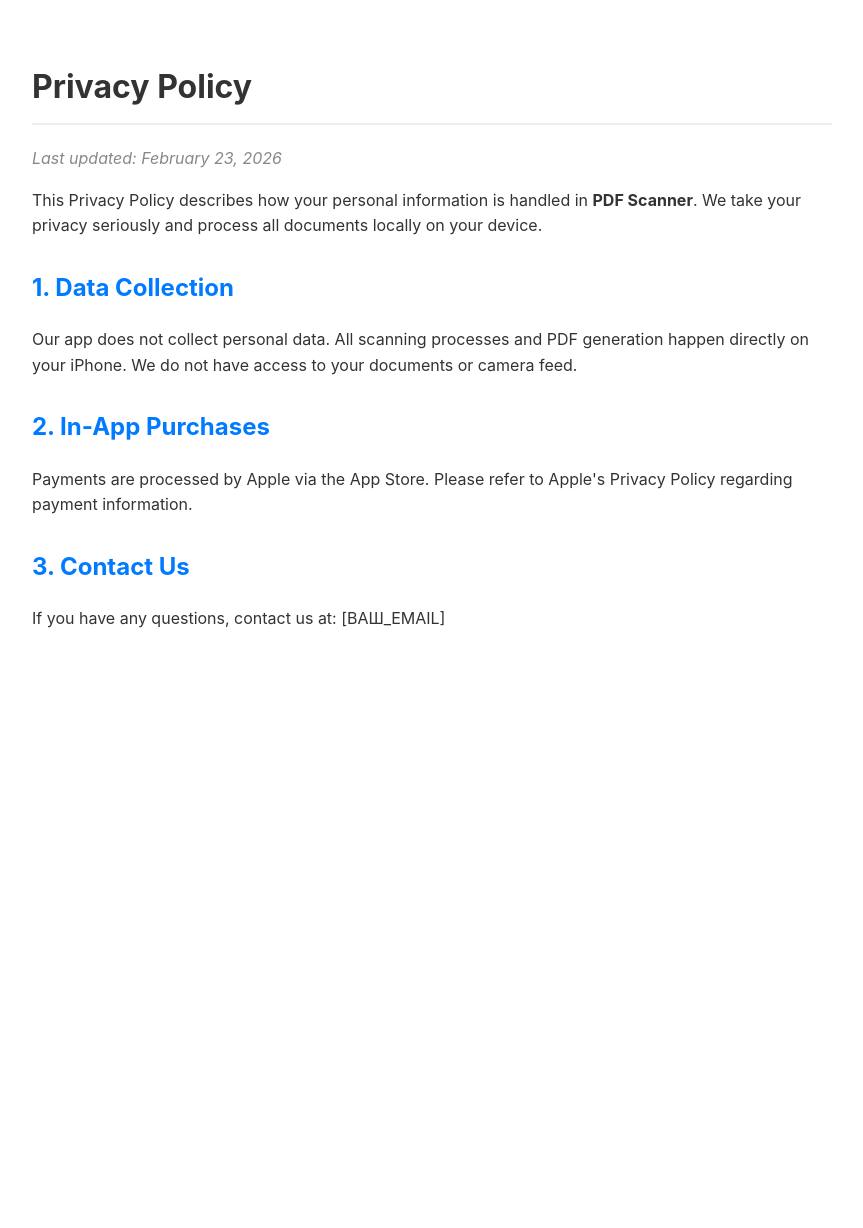
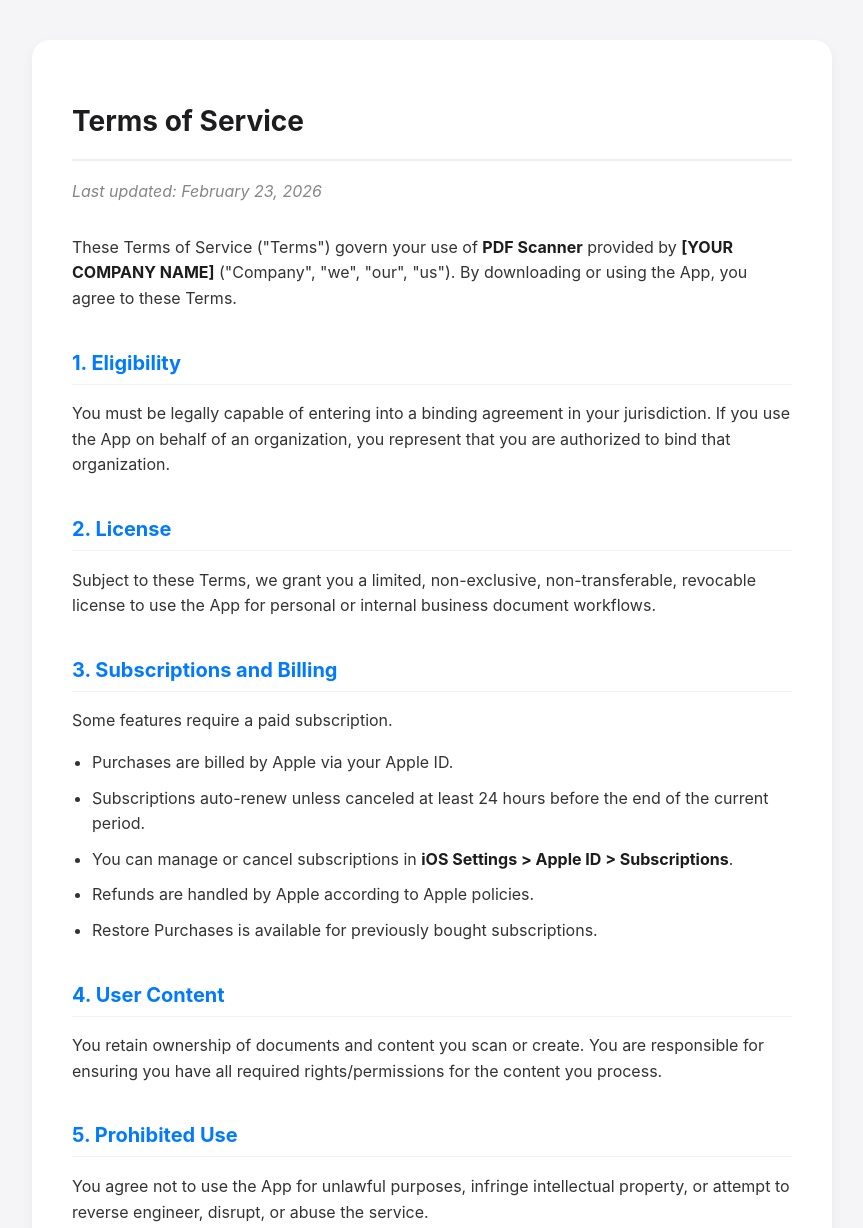
Before and after one commit to AndrewDzhy/Privacy-and-Policy-PDF-Scanner, a plain HTML site: page index.html in a window 1280 px wide. Shown: the top 1228 px of the page, without its empty margins (208-1071 px from the left). Before the commit the page ends 800 px from the top, so only its background shows below. Drawn offline with Linux system fonts and the light colour scheme.

Commit message:
Update Privacy Policy to Terms of Service

```diff
--- a/index.html
+++ b/index.html
@@ -3,7 +3,7 @@
 <head>
     <meta charset="UTF-8">
     <meta name="viewport" content="width=device-width, initial-scale=1.0">
-    <title>Privacy Policy - PDF Scanner</title>
+    <title>Terms of Service - PDF Scanner</title>
     <style>
         body {
             font-family: -apple-system, BlinkMacSystemFont, "Segoe UI", Roboto, Helvetica, Arial, sans-serif;
@@ -12,27 +12,87 @@
             max-width: 800px;
             margin: 0 auto;
             padding: 40px 20px;
+            background-color: #f5f5f7;
         }
-        h1 { border-bottom: 2px solid #eee; padding-bottom: 10px; }
-        h2 { margin-top: 30px; color: #007AFF; }
-        .date { color: #888; font-style: italic; }
+        .container {
+            background-color: #ffffff;
+            padding: 40px;
+            border-radius: 18px;
+            box-shadow: 0 4px 12px rgba(0,0,0,0.05);
+        }
+        h1 { border-bottom: 2px solid #eee; padding-bottom: 15px; color: #1d1d1f; font-size: 28px; }
+        h2 { margin-top: 35px; color: #007AFF; font-size: 20px; border-bottom: 1px solid #f2f2f2; padding-bottom: 5px; }
+        ul { padding-left: 20px; }
+        li { margin-bottom: 10px; }
+        .date { color: #86868b; font-style: italic; margin-bottom: 30px; }
+        .contact-box { background: #fbfbfd; padding: 25px; border-radius: 12px; margin-top: 40px; border: 1px solid #d2d2d7; }
+        strong { color: #1d1d1f; }
     </style>
 </head>
 <body>
 
-    <h1>Privacy Policy</h1>
+<div class="container">
+    <h1>Terms of Service</h1>
     <p class="date">Last updated: February 23, 2026</p>
 
-    <p>This Privacy Policy describes how your personal information is handled in <strong>PDF Scanner</strong>. We take your privacy seriously and process all documents locally on your device.</p>
+    <p>These Terms of Service ("Terms") govern your use of <strong>PDF Scanner</strong> provided by <strong>[YOUR COMPANY NAME]</strong> ("Company", "we", "our", "us"). By downloading or using the App, you agree to these Terms.</p>
 
-    <h2>1. Data Collection</h2>
-    <p>Our app does not collect personal data. All scanning processes and PDF generation happen directly on your iPhone. We do not have access to your documents or camera feed.</p>
+    <h2>1. Eligibility</h2>
+    <p>You must be legally capable of entering into a binding agreement in your jurisdiction. If you use the App on behalf of an organization, you represent that you are authorized to bind that organization.</p>
 
-    <h2>2. In-App Purchases</h2>
-    <p>Payments are processed by Apple via the App Store. Please refer to Apple's Privacy Policy regarding payment information.</p>
+    <h2>2. License</h2>
+    <p>Subject to these Terms, we grant you a limited, non-exclusive, non-transferable, revocable license to use the App for personal or internal business document workflows.</p>
 
-    <h2>3. Contact Us</h2>
-    <p>If you have any questions, contact us at: [ВАШ_EMAIL]</p>
+    <h2>3. Subscriptions and Billing</h2>
+    <p>Some features require a paid subscription.</p>
+    <ul>
+        <li>Purchases are billed by Apple via your Apple ID.</li>
+        <li>Subscriptions auto-renew unless canceled at least 24 hours before the end of the current period.</li>
+        <li>You can manage or cancel subscriptions in <strong>iOS Settings > Apple ID > Subscriptions</strong>.</li>
+        <li>Refunds are handled by Apple according to Apple policies.</li>
+        <li>Restore Purchases is available for previously bought subscriptions.</li>
+    </ul>
+
+    <h2>4. User Content</h2>
+    <p>You retain ownership of documents and content you scan or create. You are responsible for ensuring you have all required rights/permissions for the content you process.</p>
+
+    <h2>5. Prohibited Use</h2>
+    <p>You agree not to use the App for unlawful purposes, infringe intellectual property, or attempt to reverse engineer, disrupt, or abuse the service.</p>
+
+    <h2>6. Availability and Changes</h2>
+    <p>We may modify, suspend, or discontinue features at any time to improve quality, security, and compatibility.</p>
+
+    <h2>7. Third-Party Services</h2>
+    <p>The App may rely on third-party platforms (e.g., Apple, RevenueCat). Your use of those services is also subject to their respective terms.</p>
+
+    <h2>8. Intellectual Property</h2>
+    <p>All rights in the App (excluding your content) are owned by the Company and its licensors.</p>
+
+    <h2>9. Disclaimer of Warranties</h2>
+    <p>The App is provided "as is" and "as available" without warranties of any kind, express or implied.</p>
+
+    <h2>10. Limitation of Liability</h2>
+    <p>To the maximum extent permitted by law, the Company is not liable for indirect, incidental, or consequential damages, or loss of data.</p>
+
+    <h2>11. Indemnification</h2>
+    <p>You agree to hold the Company harmless from claims arising out of your misuse of the App or breach of these Terms.</p>
+
+    <h2>12. Termination</h2>
+    <p>We may suspend access if you violate these Terms. You may stop using the App at any time by uninstalling it.</p>
+
+    <h2>13. Governing Law</h2>
+    <p>These Terms are governed by the laws of <strong>Ukraine</strong>, without regard to conflict of laws principles.</p>
+
+    <h2>14. Changes to Terms</h2>
+    <p>We may update these Terms. Your continued use after updates constitutes acceptance of the revised Terms.</p>
+
+    <div class="contact-box">
+        <h2>15. Contact</h2>
+        <p><strong>[YOUR COMPANY NAME]</strong><br>
+        Email: <strong>[YOUR SUPPORT EMAIL]</strong><br>
+        Address: Ukraine</p>
+    </div>
+</div>
 
 </body>
 </html>
```
